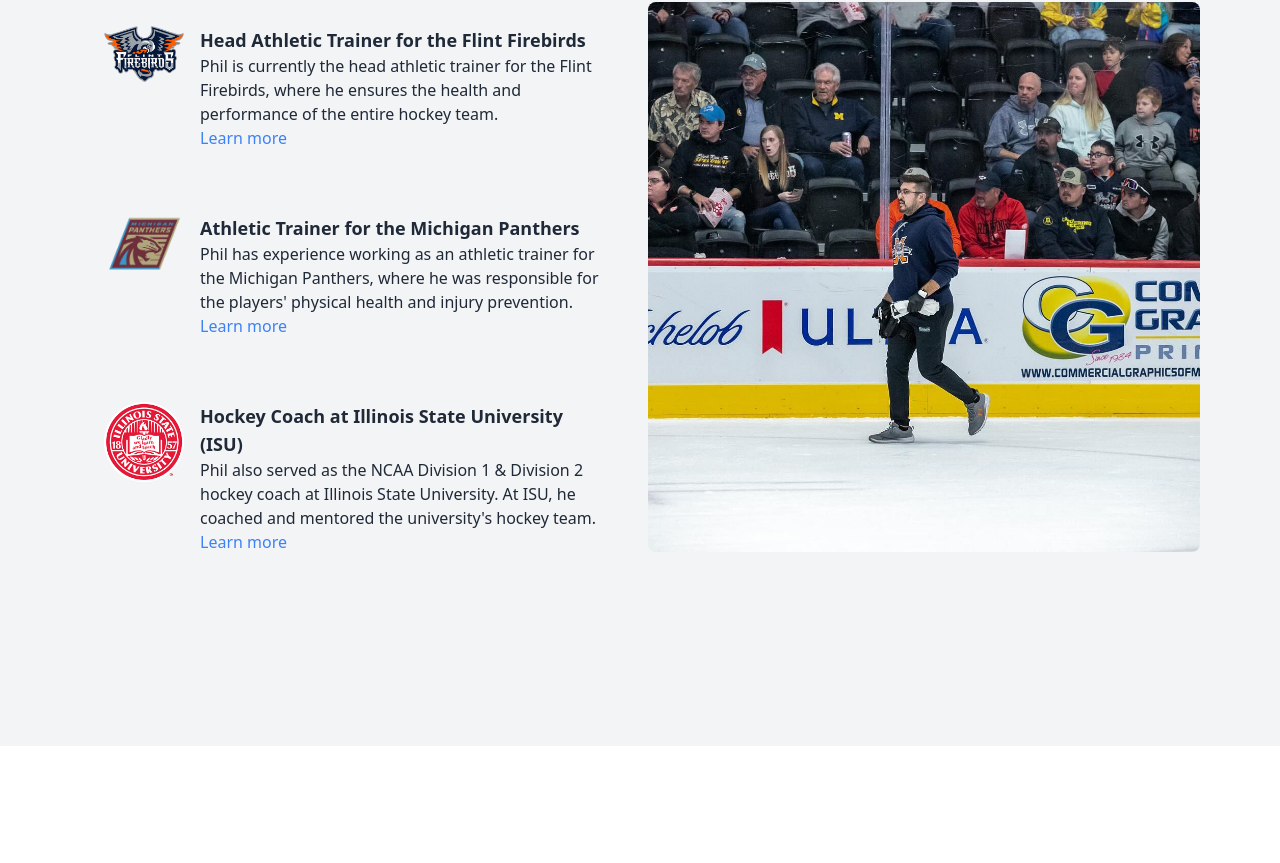
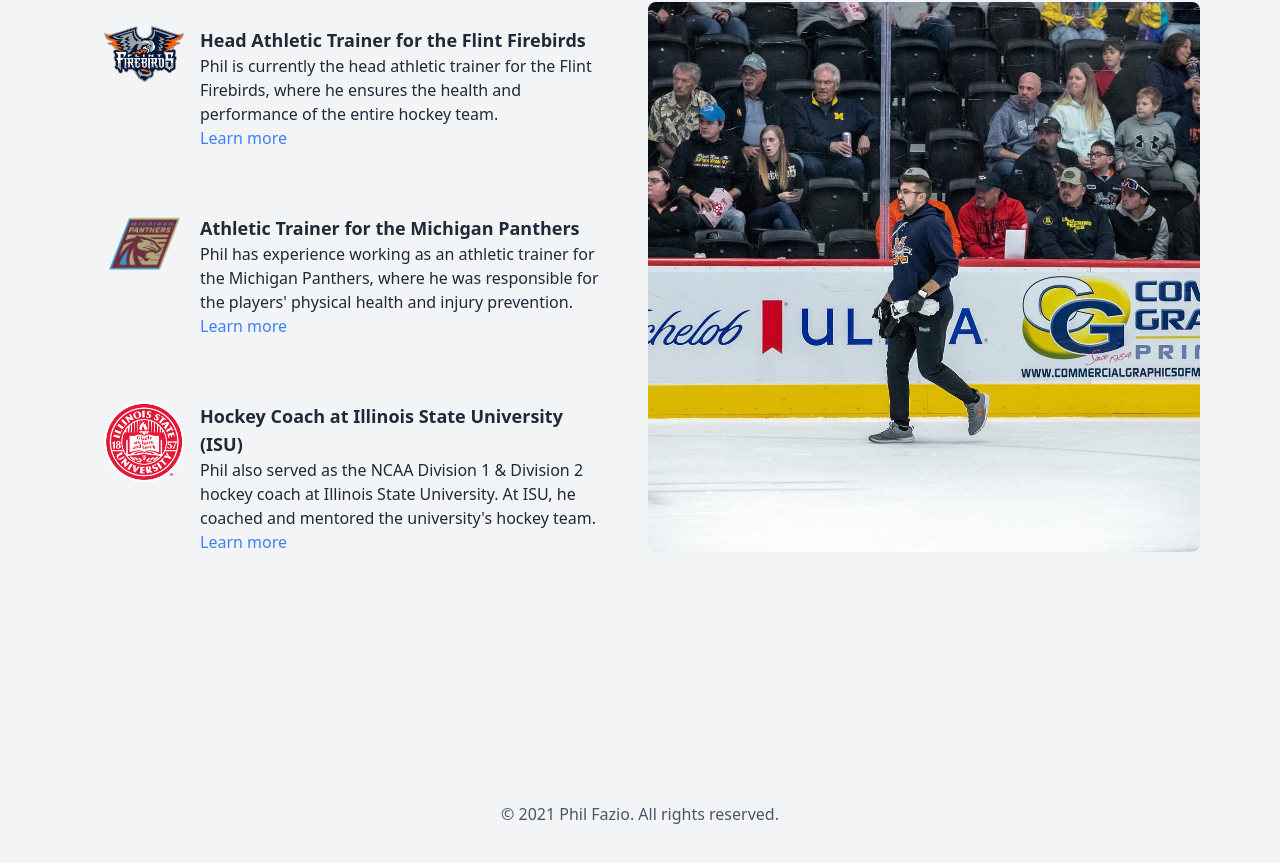
Before and after one commit to Leyden05/Phil, a Next.js app in the folder phil-site/: page / in a window 1280 px wide. Shown: the part 951-1814 px from the top of the page. Before the commit the page ends 1717 px from the top, so only its background shows below. Built offline with nearby package versions, Linux system fonts and the light colour scheme.

Commit message:
fixing small changes for right header image, and smaller onhover images

```diff
--- a/phil-site/app/page.js
+++ b/phil-site/app/page.js
@@ -94,6 +94,7 @@ export default function Home() {
           alt="Phil Fazio"
           width={1000}
           height={1500}
+          data-aos="fade-up"
           priority
         />
       </header>
@@ -197,8 +198,6 @@ export default function Home() {
               </div>
               <div className="overflow-hidden w-1/2 h-full rounded-lg">
                 <Image
-                  data-aos="fade-up"
-                  data-aos-delay="300"
                   className={`hidden lg:block inset-0 w-full h-[550px] max-h-[550px] object-cover transition-opacity duration-300 ${
                     isFading ? "opacity-0" : "opacity-100"
                   }`}
@@ -213,8 +212,7 @@ export default function Home() {
         </section>
       </main>
       <footer>
-        <p className="text-center text-gray-600 dark:text-gray-400 transition-text duration-500 mt-16"
-        data-aos="fade-up">
+        <p className="pt-12 lg:pt-40 text-center text-gray-600 dark:text-gray-400 transition-text duration-500 mt-16">
           &copy; 2021 Phil Fazio. All rights reserved.
         </p>
       </footer>
```
